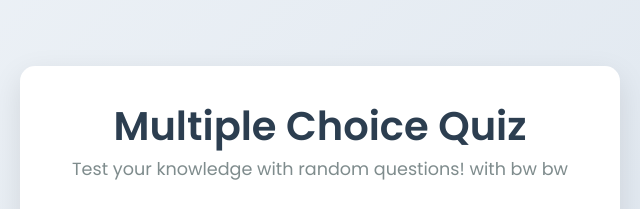
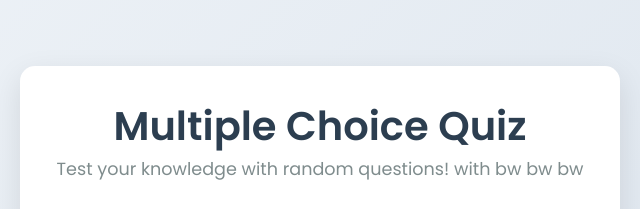
Before and after one commit to HarshanaSenadeera/quize-app-automated, a website: page distributed-quiz-service/question-app/public/index.html in a window 1280 px wide. Shown: the part 122-331 px from the top of the page, 320-960 px from the left. Drawn offline with Linux system fonts and the light colour scheme; no server answers.

Commit message:
Add update 12

```diff
--- a/distributed-quiz-service/question-app/public/index.html
+++ b/distributed-quiz-service/question-app/public/index.html
@@ -11,7 +11,7 @@
   <div class="container">
     <header>
       <h1>Multiple Choice Quiz</h1>
-      <p>Test your knowledge with random questions! with bw bw</p>
+      <p>Test your knowledge with random questions! with bw bw bw</p>
     </header>
     <main>
       <div class="category-selector">
```
